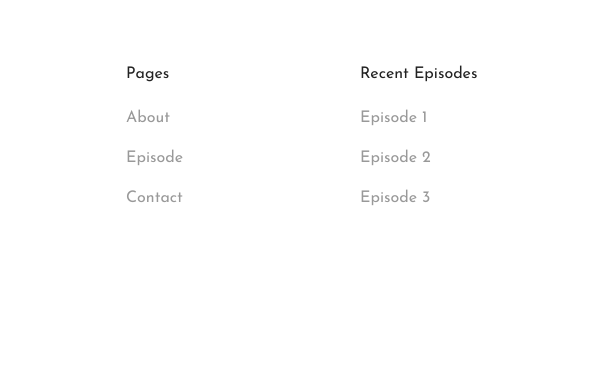
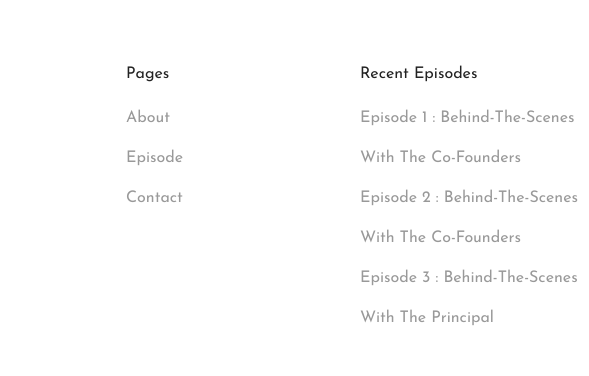
Before and after one commit to solomonshalom/Echo-Of-21k, a Gatsby site: page /blog in a window 1280 px wide. Shown: the part 1466-1842 px from the top of the page, 397-986 px from the left. Built offline with nearby package versions, Linux system fonts and the light colour scheme; Gatsby itself is replaced by a stand-in of ours.

Commit message:
Hello! Mom

```diff
--- a/src/components/Footer/Footer.jsx
+++ b/src/components/Footer/Footer.jsx
@@ -57,13 +57,13 @@ const Footer = () => (
           Recent Episodes
           <ul>
             <li>
-              <a href="#">Episode 1</a>
+              <a href="#">Episode 1 : Behind-The-Scenes With The Co-Founders</a>
             </li>
             <li>
-              <a href="#">Episode 2</a>
+              <a href="#">Episode 2 : Behind-The-Scenes With The Co-Founders</a>
             </li>
             <li>
-              <a href="#">Episode 3</a>
+              <a href="#">Episode 3 : Behind-The-Scenes With The Principal</a>
             </li>
           </ul>
         </div>
```
